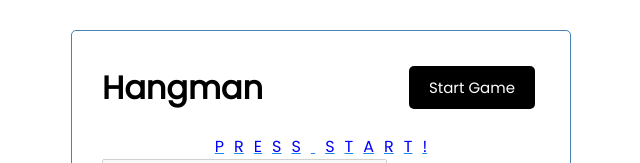
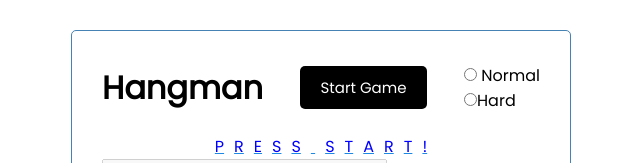
Before and after one commit to MattDwinell/react-hang-man, a React (Create React App) app: page /#/ in a window 1280 px wide. Shown: the top 163 px of the page, without its empty margins (319-959 px from the left). Built offline with nearby package versions, Linux system fonts and the light colour scheme; no server answers.

Commit message:
added toggle modes and random word api call

```diff
--- a/src/App.js
+++ b/src/App.js
@@ -1,6 +1,6 @@
 import React from 'react';
-import {useState} from 'react'
-import {HashRouter as Router, Link, Route} from 'react-router-dom'
+import {useState, useEffect} from 'react'
+import {HashRouter as Router, Route} from 'react-router-dom'
 import Header from './Components/Header'
 import Word from './Components/Word'
 import Display from './Components/Display'
@@ -45,17 +45,48 @@ function App(){
   const[message,setMessage] = useState('');
   const[wins, setWins] = useState(0);
   const[losses, setLosses] = useState(0);
+  const[difficulty, setDifficulty] = useState('hard');
+let[apiWords, setApiWords] = useState([])
+
+  const changeDifficulty = (value) =>{
+    // console.log(value);
+    //*** CURRENTLY WORKING HERE */
+    setDifficulty(value);
+}
+
+useEffect(()=>{
+
+    const getWords = async()=>{
+      const wordsFromFetch = await fetchWords();
+      // console.log(difficulty);
+
+      setApiWords(wordsFromFetch);
+      // console.log(apiWords);
+
+    }
+    getWords()
+}, [difficulty])
+
+const fetchWords = async()=>{
+  const res = await fetch('https://random-word-api.herokuapp.com/word?number=100&swear=0');
+  const data = await res.json();
+  return data;
+ // updateApiWords(data);
+}
+
 
 
   const chooseWord = ()=>{
-    console.log(Words);
-    let chosenWord = Words[Math.floor(Math.random() * Words.length)]
+    // console.log(Words);
+    let chosenWord;
+    if(difficulty === 'harder') chosenWord = apiWords[Math.floor(Math.random() * apiWords.length)].toUpperCase();
+    else chosenWord = Words[Math.floor(Math.random() * Words.length)]
     setLetters(chosenWord);
-    console.log(letters);
+    // console.log(letters);
   }
 
   const toggleGame = ()=>{
-    console.log('in toggle game function' + gameInProgress);
+    // console.log('in toggle game function' + gameInProgress);
     if(gameInProgress){
       setGameInProgress(false);
       setGuesses('');
@@ -68,7 +99,7 @@ function App(){
        chooseWord();
        setReset(false);
     }
-    console.log(gameInProgress);
+    // console.log(gameInProgress);
   }
   const updateValue = ()=>{
 setValue(guesses);
@@ -76,13 +107,13 @@ setValue(guesses);
   const startNewGame = ()=>{
     console.log('hi');
     setMounted(false);
-    toggleGame();
+   // toggleGame();
   }
 
 const gameStatusCheck = (predGuess, predWrong) =>{
-  console.log(letters);
-  console.log(predGuess);
-  console.log(predWrong);
+  // console.log(letters);
+  // console.log(predGuess);
+  // console.log(predWrong);
   let tempCorrectLetters = letters.split('');
   let gameWin = true;
   tempCorrectLetters.forEach(letter => {
@@ -113,24 +144,24 @@ if(predWrong >= 6){
   const checkLetter = (e)=>{
     //  console.log('hi');
     // console.log(gameInProgress);
-     console.log(e.key)
+    //  console.log(e.key)
     if(gameInProgress){
   // console.log('game in progress');
     // console.log(/[a-zA-Z]/g.test(e.key.toUpperCase()))
     if(! /[^a-zA-Z]/g.test(e.key.toUpperCase()) && e.key.length === 1 && !guesses.includes(e.key.toUpperCase())){
       let tempGuesses = guesses;
-      console.log(tempGuesses)
+      // console.log(tempGuesses)
       tempGuesses = tempGuesses + e.key.toUpperCase();
-      console.log(tempGuesses);
+      // console.log(tempGuesses);
 
       setGuesses( tempGuesses)
-      console.log('acceptable keystroke');
-      console.log(e.key);
+      // console.log('acceptable keystroke');
+      // console.log(e.key);
       let tempWrong = wrongGuesses;
       if(! letters.includes(e.key.toUpperCase())){
         tempWrong++;
         setWrongGuesses(wrongGuesses + 1);
-        console.log(wrongGuesses);
+        // console.log(wrongGuesses);
       }
       gameStatusCheck(tempGuesses, tempWrong);
 
@@ -138,14 +169,14 @@ if(predWrong >= 6){
       console.log('unacceptable keystroke');
     }
     } else{
-      console.log('thinks game is not in progress');
+      // console.log('thinks game is not in progress');
     }
   }
 
   return(
     <Router basename={process.env.PUBLIC_URL}>
     <div className = 'container' >
-    <Header toggleGame = {toggleGame} gameInProgress = {gameInProgress}/>
+    <Header changeDifficulty = {changeDifficulty} toggleGame = {toggleGame} gameInProgress = {gameInProgress}/>
 
 
 
--- a/src/Components/About.js
+++ b/src/Components/About.js
@@ -3,16 +3,16 @@ import WordDefinition from './WordDefinition'
 const About = ({Words, Definitions}) => {
     const objArray = Words.map((word, i)=>({word: word,
     definition: Definitions[i]}));
-    console.log(objArray);
+    // console.log(objArray);
     objArray.sort((a,b)=> (a.word > b.word) ? 1 : ((b.word > a.word) ? -1 : 0))
-    console.log(objArray);
+    // console.log(objArray);
 
     return (
         <div>
-        <p>Okay, I admit it. These are some of the most esoteric words I've come across while reading, so you've been playing hangman on hardmode. Below are all of the words in the wordbank and their definitions. Happy learning!</p>
-    {objArray.map((obj, i)=> < WordDefinition key={i} word={obj.word} definition = {obj.definition} />)}
+        <p>Okay, I admit it. Even the 'normal' game mode contains difficult words I've come across while reading, so you've been playing hangman on hardmode. Below are all of the words in the wordbank and their definitions. Happy learning!</p>
+    {objArray.map((obj, i)=> < WordDefinition key={i}  word={obj.word} definition = {obj.definition} />)}
     <br/><br/>
-    <p>This Project was created with React.js and utilizes the following libraries: React Router, PropTypes, and Favicons.<br/> All images courtesy of Callie Yohn, who draws better than I ever will!</p>
+    <p>This Project was created with React.js and utilizes the following libraries/helpers: React Router, PropTypes, Fetch, and Favicons.<br/> All images courtesy of Callie Yohn, who draws better than I ever will!</p>
         </div>
     )
 }
--- a/src/Components/Header.js
+++ b/src/Components/Header.js
@@ -1,22 +1,25 @@
 import PropTypes from 'prop-types'
 import Button from './Button'
+import Toggle from './ToggleMode'
 import {useLocation} from 'react-router-dom'
-const Header = ({title, gameInProgress, toggleGame}) => {
+const Header = ({title, gameInProgress, toggleGame, changeDifficulty}) => {
     const location = useLocation()
 
 
     return (
         <header className = 'header'>
             <h1> {title}</h1>
+
            { location.pathname === '/' &&(<Button onClick = {toggleGame} gameInProgress = {gameInProgress}/>)}
-
+             {location.pathname === '/' && (<Toggle changeDifficulty = {changeDifficulty} gameInProgress = {gameInProgress} />)}
         </header>
     )
 }
 
 Header.propTypes = {
 title: PropTypes.string,
-gameInProgress: PropTypes.bool
+gameInProgress: PropTypes.bool,
+changeDifficulty:PropTypes.func
 }
 Header.defaultProps = {title: 'Hangman',
                     gameInProgress: false
--- a/src/Components/Input.js
+++ b/src/Components/Input.js
@@ -1,8 +1,8 @@
 import PropTypes from 'prop-types'
 
 const Input = ({makeGuess, enabled,reset, handleChange, totalGuesses}) => {
-     console.log(document.getElementsByClassName('input')[0])
-     console.log(reset);
+    //  console.log(document.getElementsByClassName('input')[0])
+    //  console.log(reset);
     return (
         <input  type= {reset ? "reset" : "text"}  className = 'input' onKeyUp={makeGuess} placeholder = 'Enter letters here' disabled={!enabled}>
 
--- a/src/Components/Modal.js
+++ b/src/Components/Modal.js
@@ -5,7 +5,7 @@ const Modal = ({message, display, closeModal}) => {
     return (
 
         <div className = {`modal ${display ? 'show' : 'hide'} ${message.includes('correctly')? 'won' : 'lost'}`}>
-            <p><FaTimes onClick = {closeModal} className = 'close-modal' style={{color:'red', cursor: 'pointer'}}/> {message} If you're interested in what a word means, you can find its definition on the about page, located at the bottom of the screen. </p>
+            <p><FaTimes onClick = {closeModal} className = 'close-modal' style={{color:'red', cursor: 'pointer'}}/> {message} You can find definitions for all of the normal difficulty words by clicking on the about page below. </p>
         </div>
     )
 }
--- /dev/null
+++ b/src/Components/ToggleMode.js
@@ -0,0 +1,27 @@
+import PropTypes from 'prop-types'
+
+const ToggleMode = ({changeDifficulty, gameInProgress})=> {
+    if(!gameInProgress){
+    return (
+        <div className='radio-control'>
+            <div>
+                <input onChange = {()=>changeDifficulty(document.querySelector('input[name="difficulty"]:checked').value)} type='radio' value ='hard' name='difficulty' />
+                <label htmlFor='hard'> Normal</label>
+            </div>
+            <div>
+                <input onChange = {()=>changeDifficulty(document.querySelector('input[name="difficulty"]:checked').value)} name='difficulty' value='harder' type='radio' id='harder' />
+                <label htmlFor='harder'>Hard</label>
+            </div>
+        </div>
+    )
+    }else{
+        return(<> </>)
+    }
+}
+
+ToggleMode.propTypes = {
+changeDifficulty: PropTypes.func,
+gameInProgress: PropTypes.bool
+}
+
+export default ToggleMode
--- a/src/Components/WordDefinition.js
+++ b/src/Components/WordDefinition.js
@@ -1,7 +1,7 @@
 import PropTypes from 'prop-types'
 import {useState} from 'react'
 
-const WordDefinition = ({word, definition, key}) => {
+const WordDefinition = ({word, definition}) => {
     const [toggle, setToggle] = useState(false)
     const showHide = (state)=>{
         setToggle(!state)
@@ -10,7 +10,7 @@ const WordDefinition = ({word, definition, key}) => {
     return (
         <>
             <button onClick = {()=>showHide(toggle)} className = 'btn def'>{word}</button>
-            {toggle && <p id= {key} className = 'definition'> {definition}</p>}
+            {toggle && <p  className = 'definition'> {definition}</p>}
         </>
 
     )
@@ -18,8 +18,7 @@ const WordDefinition = ({word, definition, key}) => {
 
 WordDefinition.propTypes = {
 word: PropTypes.string,
-definition: PropTypes.string,
-key: PropTypes.number
+definition: PropTypes.string
 }
 
 export default WordDefinition
```
